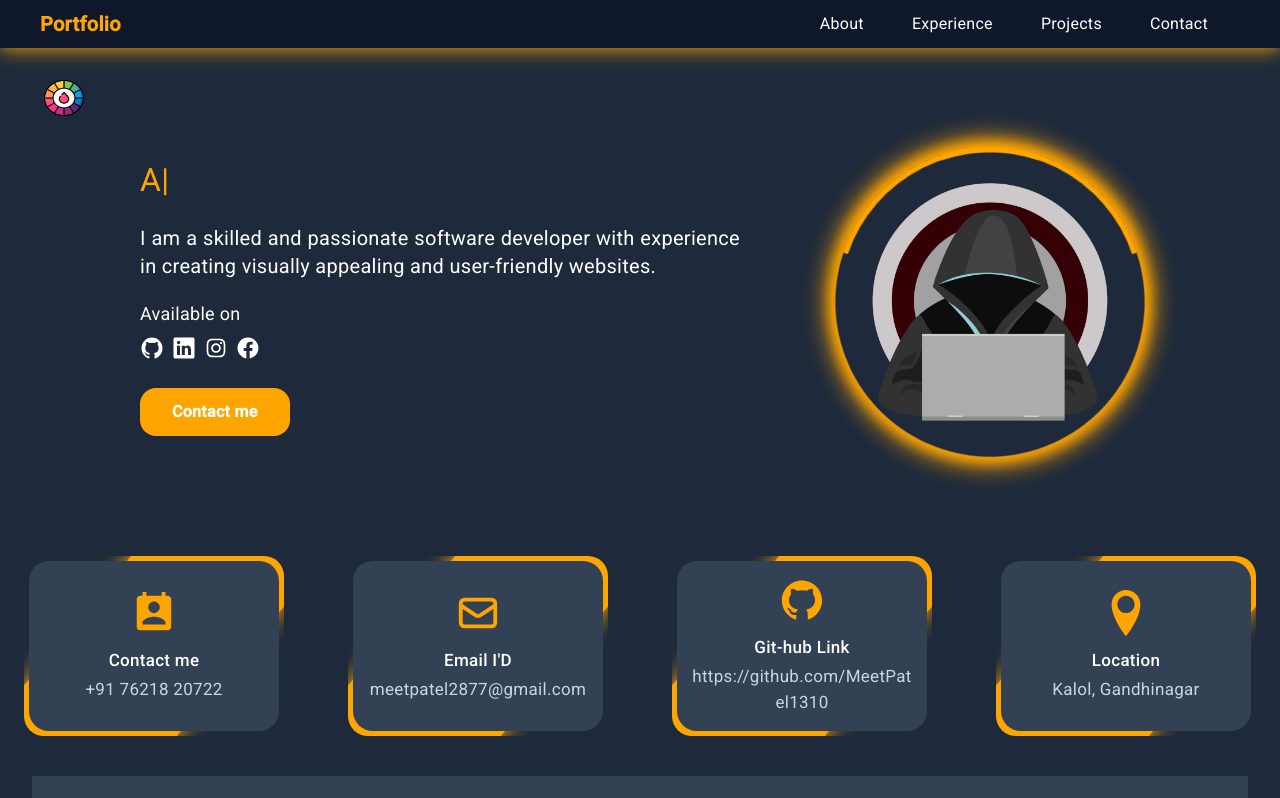
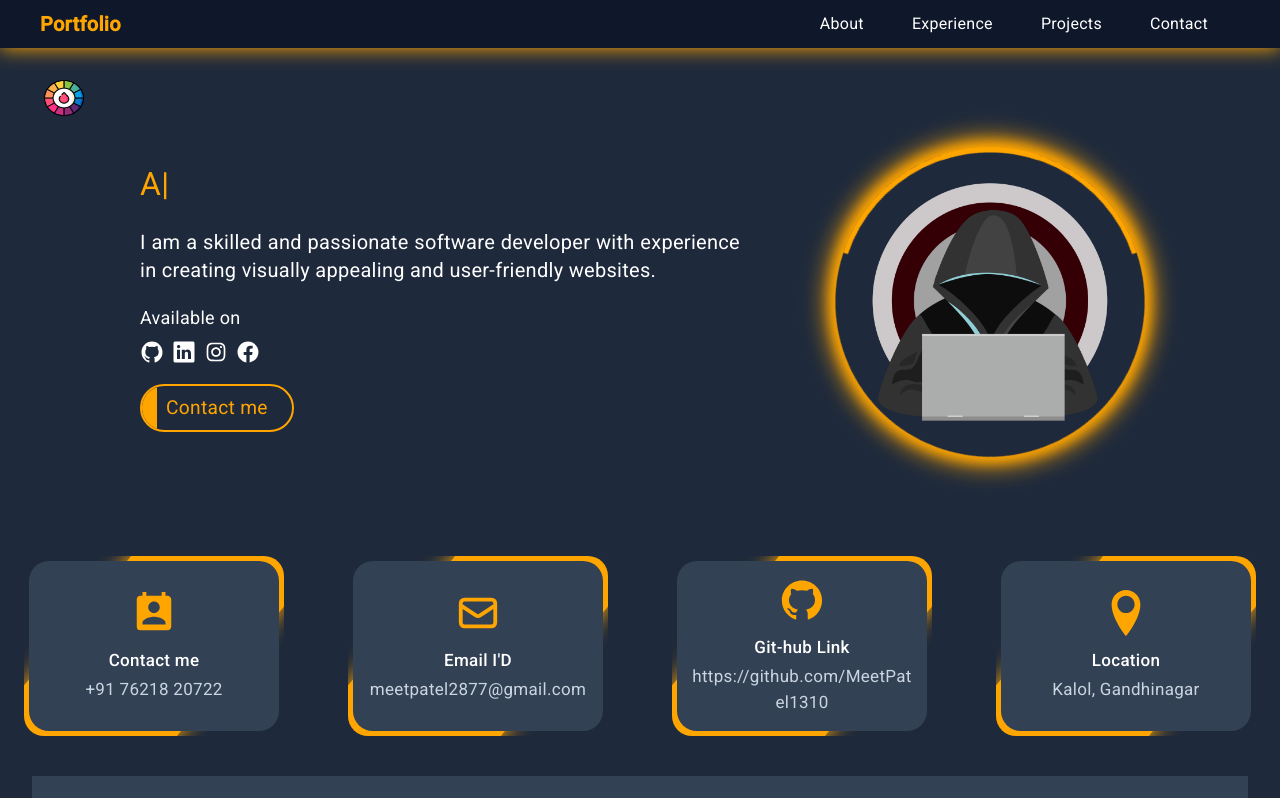
Before and after one commit to MeetPatel1310/Meet-Portfolio, a React (Vite) app: page /#/ in a window 1280 px wide. Shown: the top 798 px of the page. Built offline with nearby package versions, Linux system fonts and the light colour scheme.

Commit message:
Update portfolio content

```diff
--- a/src/Components/About/About.jsx
+++ b/src/Components/About/About.jsx
@@ -162,9 +162,7 @@ const About = (props) => {
               }}>
                 <h2 className="text-lg text-justify ">
                   <span className="text-xl font-medium " style={{ color: props.colorTheme }}>Skills :</span> HTML &
-                  CSS, Javascript, ReactJS, NodeJS, ExpressJS, Redux,
-                  React-Native, MySQL, MongoDB, TailwindCSS, Bootstrap, Java,
-                  Python, Git & Github.
+                  CSS, Javascript, ReactJS, NodeJS, ExpressJS, Redux, MySQL, MongoDB, TailwindCSS, Bootstrap, Java, Python, Git & Github.
                 </h2>
               </div>
             </motion.div>
--- a/src/Components/Contact/Contact.jsx
+++ b/src/Components/Contact/Contact.jsx
@@ -61,10 +61,10 @@ const Contact = (props) => {
           {/* Submit Button */}
           <button
             type="submit"
-            className="mt-4 p-2   text-white font-bold rounded transition duration-300 hover:scale-95"
-            style={{backgroundColor:`${props.colorTheme}`}}
+            className={` fancy-button my-4 `}
+            // style={{backgroundColor:`${props.colorTheme}`}}
           >
-            Submit
+            <span>Submit</span>
           </button>
         </form>
       </div>
--- a/src/Components/Home/Home.css
+++ b/src/Components/Home/Home.css
@@ -61,10 +61,59 @@
   color:var(--primary-color)
 }
 
-.btnThemeChanges{
+/* .btnThemeChanges{
   background-color: var(--primary-color);
-}
+} */
+.fancy-button {
+      position: relative;
+      display: block;
+      padding: 0.5rem 1.5rem;
+      font-size: 1.2rem;
+      border: 2px solid var(--primary-color);;
+      color: var(--primary-color);;
+      /* border: none; */
+      background: transparent;
+      border-radius: 50px;
+      cursor: pointer;
+      overflow: hidden;
+      transition: color 0.4s ease;
 
+    }
+
+    .fancy-button::before {
+      content: "";
+      position: absolute;
+      top: 0;
+      /* right: 50%; */
+      left: 0;
+      width: 10%;
+      /* border-radius: 50%; */
+      height: 100%;
+      background-color: var(--primary-color);;
+      z-index: 0;
+      /* transform: skew(45deg); */
+      transition: width 0.8s ease;
+    }
+    .fancy-button:hover::before {
+      width: 100%;
+      /* border-radius: 0%; */
+    }
+    /* .fancy-button:hover::after {
+      width: 120%;
+    } */
+
+    .fancy-button span {
+      position: relative;
+      z-index: 3;
+      text-decoration: none;
+    }
+
+    .fancy-button:hover {
+      color: white;
+    }
+    .fancy-button:active {
+      transform: scale(0.90);
+    }
 
 /* rotating square direction border  */
 .box{
--- a/src/Components/Home/Home.jsx
+++ b/src/Components/Home/Home.jsx
@@ -238,10 +238,10 @@ const Home = () => {
               </div>
             </div>
             <button
-              className={`btnThemeChanges w-auto self-start rounded-2xl  px-8 py-3 mt-2 hover:opacity-75 duration-300 hover:scale-105 font-semibold`}
+              className={` fancy-button w-fit`}
               onClick={() => handleContact("contact")}
             >
-              Contact me
+              <span>Contact me</span>
             </button>
           </motion.div>
 
```
